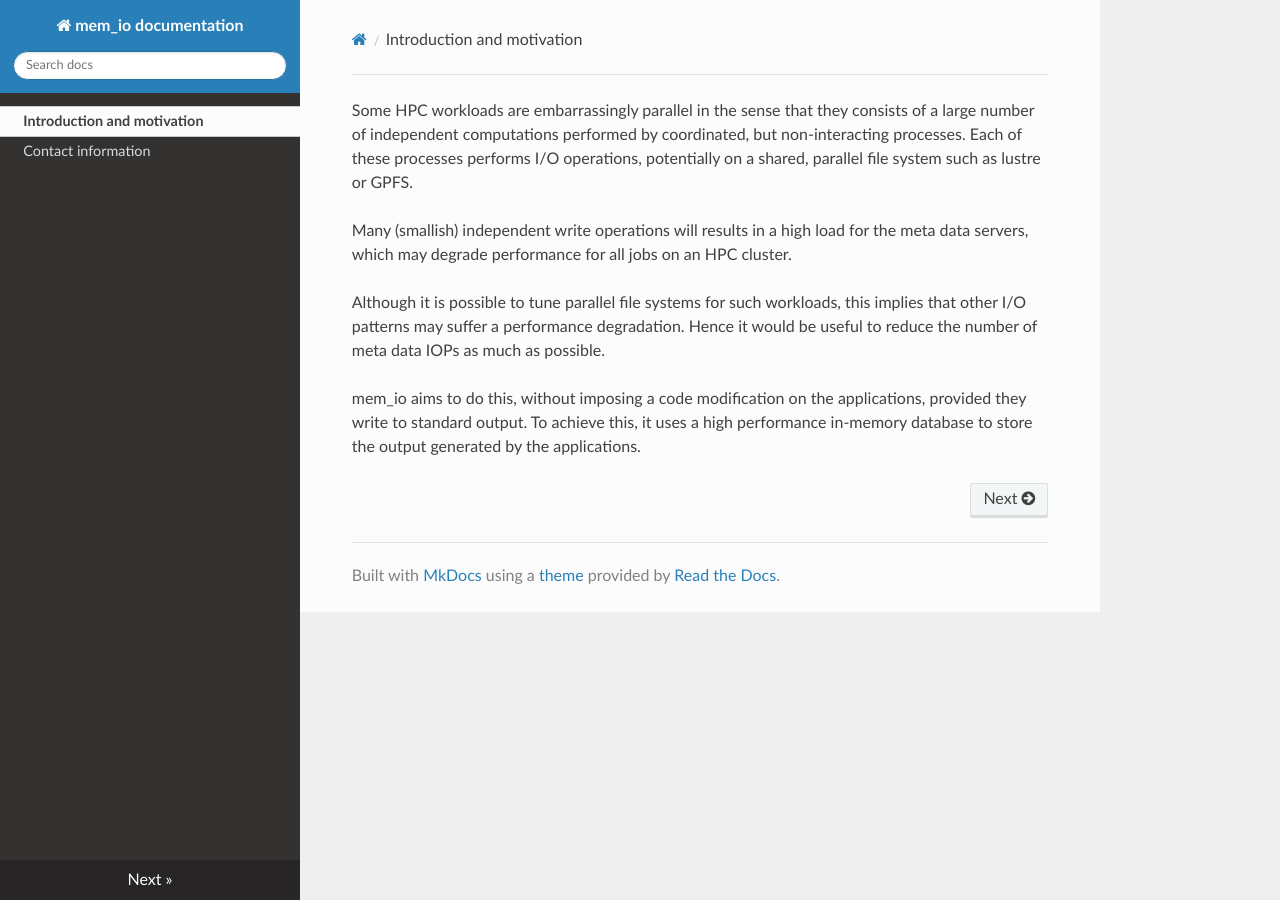
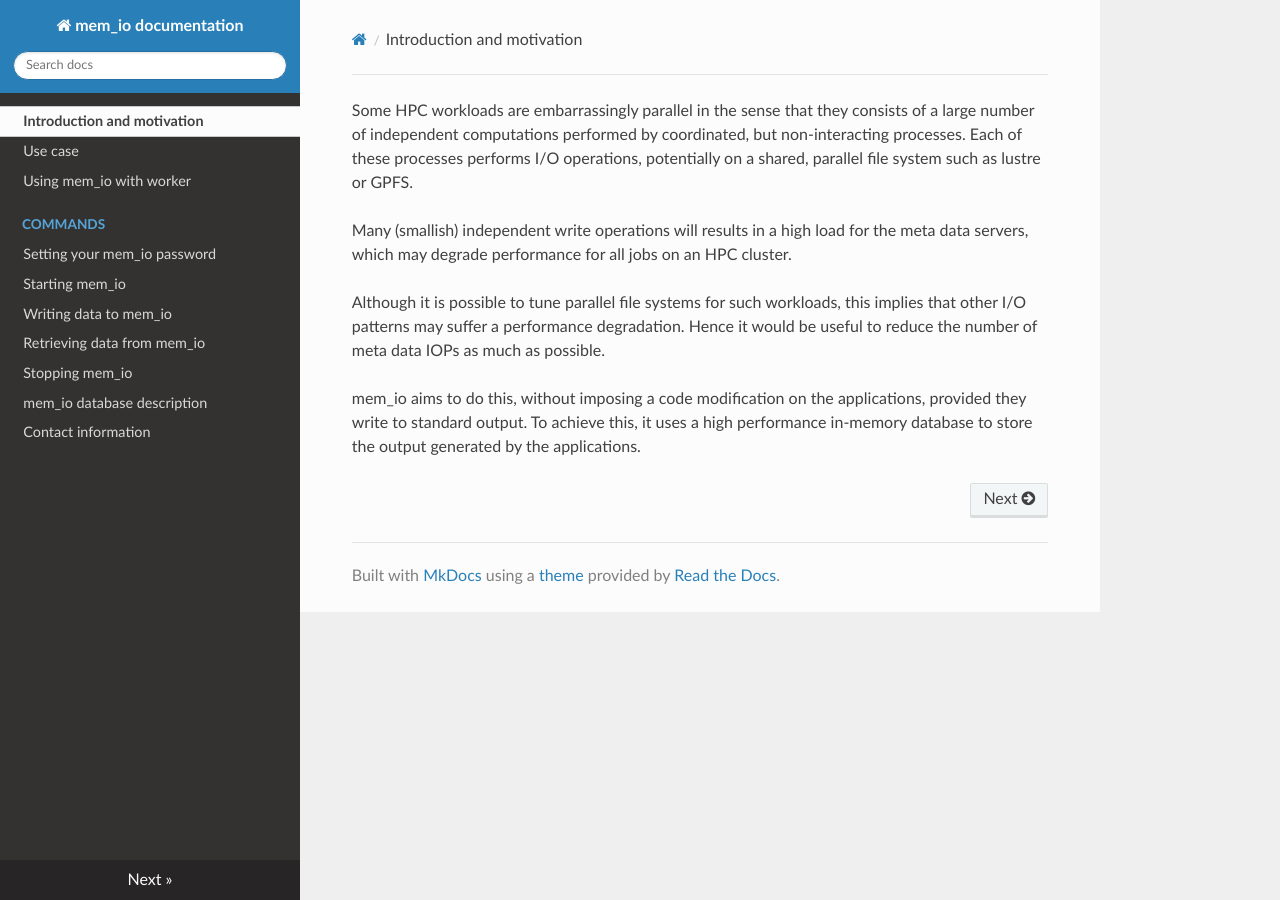
Before and after one commit to gjbex/mem_io, an MkDocs documentation site: the page built from docs/index.md, in a window 1280 px wide. Built offline with MkDocs 1.6.1, drawn with Linux system fonts in a browser that asks for light colours; nearby versions of some CDN libraries; old or Windows-style settings are respelled for this version of MkDocs.

Commit message:
Added documentation on mem_io_commaands

```diff
--- a/mkdocs.yml
+++ b/mkdocs.yml
@@ -3,6 +3,15 @@ site_description: mem_io provides an (almost)  parallel I/O framework using an i
 site_author: Geert Jan Bex (geertjan.bex@uhasselt.be)
 pages:
 - Introduction and motivation: 'index.md'
+- Use case: 'usage.md'
+- Using mem_io with worker: 'worker.md'
+- Commands:
+    - Setting your mem_io password: 'mem_io_set_password.md'
+    - Starting mem_io: 'mem_io_start.md'
+    - Writing data to mem_io: 'mem_io_store.md'
+    - Retrieving data from mem_io: 'mem_io_retrieve.md'
+    - Stopping mem_io: 'mem_io_stop.md'
+- mem_io database description: 'database.md'
 - Contact information: 'contact.md'
 site_dir: html_docs/mem_io
 theme: readthedocs
```
Also changed, not shown: docs/mem_io_retrieve.md (added, +9 -0 lines), docs/mem_io_set_password.md (added, +12 -0 lines), docs/mem_io_start.md (added, +21 -0 lines), docs/mem_io_stop.md (added, +4 -0 lines), docs/mem_io_store.md (added, +9 -0 lines).
